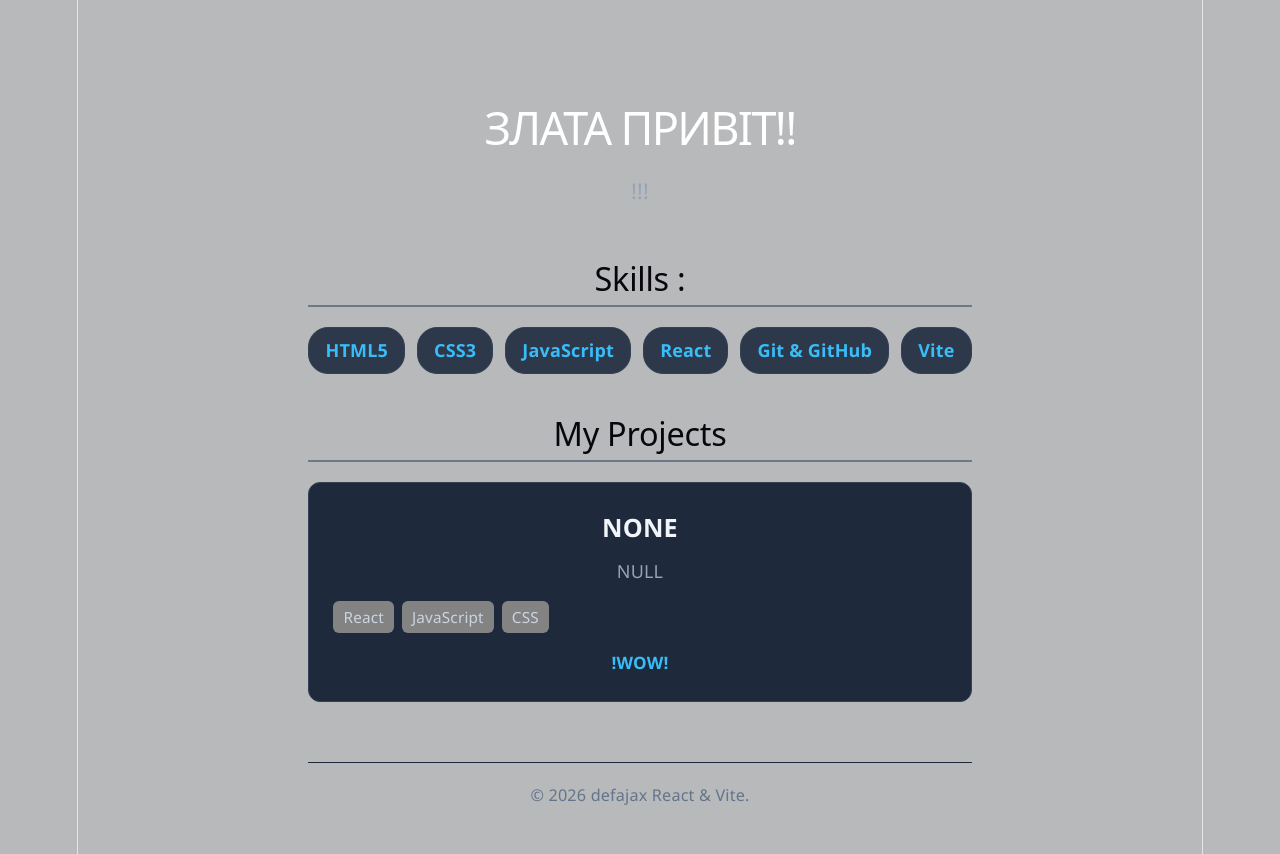
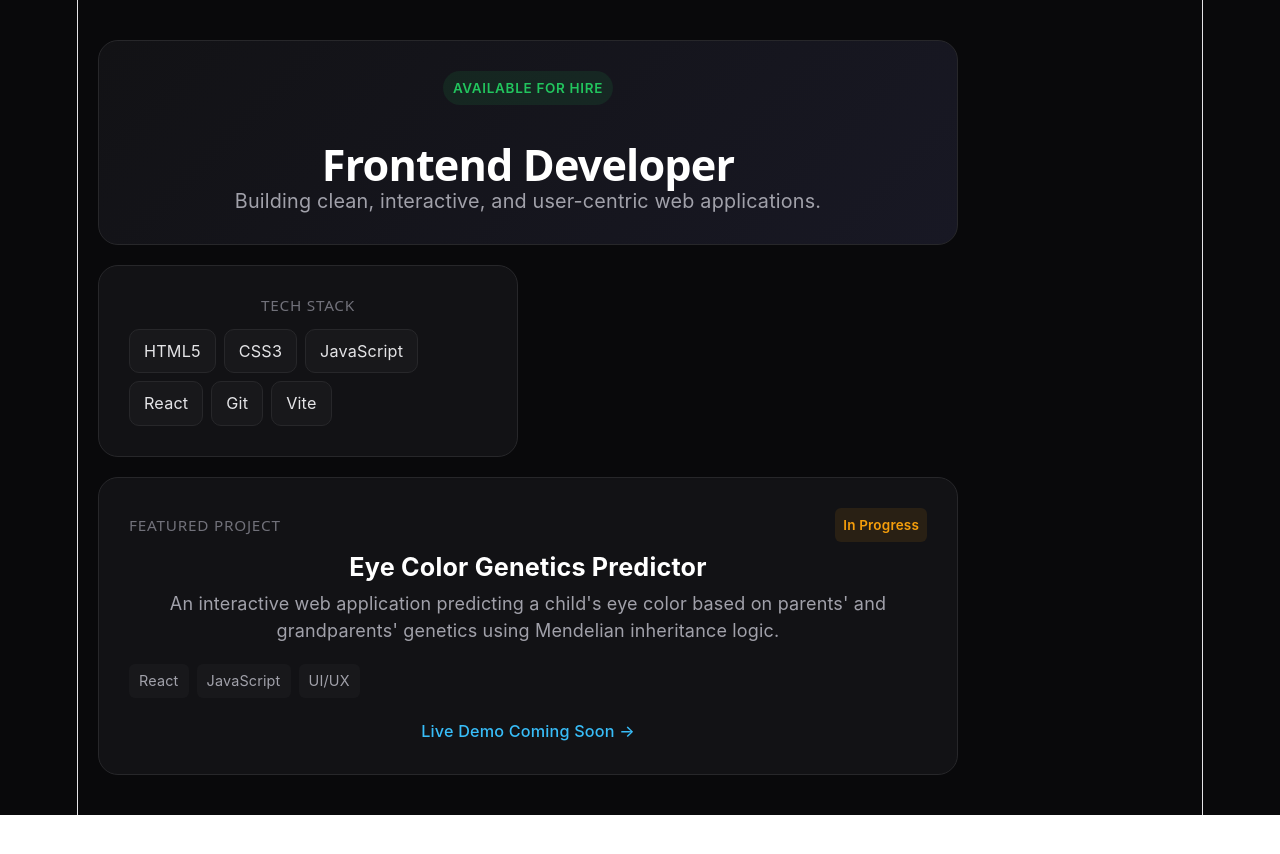
Before and after one commit to defajax/portfolio, a React app: page / in a window 1280 px wide. Shown: the top 854 px of the page. After the commit the page ends 815 px from the top, so only its background shows below. Built offline with nearby package versions, Linux system fonts and the light colour scheme; the HTML template or start-up script is replaced by a standard one.

Commit message:
design commit

```diff
--- a/src/App.css
+++ b/src/App.css
@@ -5,110 +5,154 @@
 }
 
 body {
-  font-family: 'Segoe UI', Tahoma, Geneva, Verdana, sans-serif;
-  background-color: #b8b9bb;
-  color: #f8fafc;
-  line-height: 1.6;
+  font-family: -apple-system, BlinkMacSystemFont, 'Segoe UI', Roboto, sans-serif;
+  background-color: #09090b;
+  color: #fafafa;
+  min-height: 100vh;
+  display: flex;
+  justify-content: center;
+  align-items: center;
 }
 
-.portfolio-container {
-  max-width: 800px;
-  margin: 0 auto;
-  padding: 60px 20px;
+.portfolio-wrapper {
+  width: 100%;
+  max-width: 900px;
+  padding: 40px 20px;
 }
 
-.hero {
-  text-align: center;
-  margin-bottom: 50px;
+.bento-container {
+  display: grid;
+  grid-template-columns: 1fr 1fr;
+  gap: 20px;
 }
 
-.hero h1 {
-  font-size: 2.5rem;
+.card {
+  background-color: #121215;
+  border: 1px solid #27272a;
+  border-radius: 20px;
+  padding: 30px;
+  transition: border-color 0.3s ease, transform 0.3s ease;
+}
+
+.card:hover {
+  border-color: #3f3f46;
+}
+
+.hero-card {
+  grid-column: span 2;
+  background: linear-gradient(135deg, #121215 0%, #181824 100%);
+}
+
+.badge {
+  display: inline-block;
+  background-color: rgba(34, 197, 94, 0.1);
+  color: #22c55e;
+  font-size: 0.75rem;
+  font-weight: 600;
+  padding: 4px 10px;
+  border-radius: 20px;
+  margin-bottom: 15px;
+  text-transform: uppercase;
+  letter-spacing: 0.05em;
+}
+
+.hero-card h1 {
+  font-size: 2.4rem;
   margin-bottom: 10px;
+  font-weight: 700;
+  letter-spacing: -0.02em;
   color: #ffffff;
 }
 
-.hero p {
-  font-size: 1.2rem;
-  color: #94a3b8;
+.hero-card p {
+  color: #a1a1aa;
+  font-size: 1.1rem;
 }
 
-section {
-  margin-bottom: 40px;
+.skills-card h2, .project-card h2 {
+  font-size: 0.85rem;
+  color: #71717a;
+  margin-bottom: 15px;
+  text-transform: uppercase;
+  letter-spacing: 0.05em;
 }
 
-section h2 {
-  font-size: 1.8rem;
-  margin-bottom: 20px;
-  border-bottom: 2px solid #6b788a;
-  padding-bottom: 8px;
+.skills-list {
+  display: flex;
+  flex-wrap: wrap;
+  gap: 8px;
 }
 
-.skills-grid {
-  display: flex;
-  flex-wrap: wrap;
-  gap: 12px;
-}
-
-.skill-tag {
-  background-color: #2d384a;
-  color: #38bdf8;
-  padding: 8px 16px;
-  border-radius: 20px;
-  font-weight: 600;
-  border: 1px solid #334155;
+.skills-list span {
+  background-color: #18181b;
+  color: #e4e4e7;
+  padding: 8px 14px;
+  border-radius: 10px;
+  font-size: 0.9rem;
+  border: 1px solid #27272a;
 }
 
 .project-card {
-  background-color: #1e293b;
-  border: 1px solid #334155;
-  border-radius: 12px;
-  padding: 24px;
-  transition: transform 0.2s, border-color 0.2s;
+  grid-column: span 2;
 }
 
-.project-card:hover {
-  transform: translateY(-4px);
-  border-color: #cfe4ed;
+.project-header {
+  display: flex;
+  justify-content: space-between;
+  align-items: center;
+  margin-bottom: 12px;
+}
+
+.project-header h2 {
+  margin-bottom: 0;
+}
+
+.project-status {
+  font-size: 0.75rem;
+  color: #f59e0b;
+  background-color: rgba(245, 158, 11, 0.1);
+  padding: 4px 8px;
+  border-radius: 6px;
+  font-weight: 600;
 }
 
 .project-card h3 {
   font-size: 1.4rem;
   margin-bottom: 10px;
-  color: #f1f5f9;
+  color: #ffffff;
 }
 
 .project-card p {
-  color: #94a3b8;
-  margin-bottom: 15px;
+  color: #a1a1aa;
+  margin-bottom: 20px;
+  line-height: 1.5;
 }
 
-.project-tech {
+.project-tags {
   display: flex;
   gap: 8px;
-  margin-bottom: 15px;
+  margin-bottom: 20px;
 }
 
-.project-tech span {
-  background-color: #838383;
-  color: #cbd5e1;
-  font-size: 0.85rem;
+.project-tags span {
+  background-color: #18181b;
+  color: #a1a1aa;
+  font-size: 0.8rem;
   padding: 4px 10px;
   border-radius: 6px;
 }
 
-.project-link {
-  display: inline-block;
+.coming-soon {
   color: #38bdf8;
-  font-weight: 600;
-  font-size: 0.95rem;
+  font-size: 0.9rem;
+  font-weight: 500;
 }
 
-footer {
-  text-align: center;
-  margin-top: 60px;
-  color: #64748b;
-  font-size: 0.9rem;
-  border-top: 1px solid #1e293b;
-  padding-top: 20px;
+@media (max-width: 768px) {
+  .bento-container {
+    grid-template-columns: 1fr;
+  }
+  .hero-card, .project-card {
+    grid-column: span 1;
+  }
 }
--- a/src/App.jsx
+++ b/src/App.jsx
@@ -2,47 +2,49 @@ import './App.css';
 
 function App() {
   return (
-    <div className="portfolio-container">
-      {/* Шапка / Hero */}
-      <header className="hero">
-        <h1>ЗЛАТА ПРИВIТ!!</h1>
-        <p>!!!</p>
-      </header>
+    <div className="portfolio-wrapper">
+      <main className="bento-container">
+        {/* Hero Card */}
+        <div className="card hero-card">
+          <span className="badge">Available for hire</span>
+          <h1>Frontend Developer</h1>
+          <p>Building clean, interactive, and user-centric web applications.</p>
+        </div>
 
-      {/* Секция Навыков */}
-      <section className="skills-section">
-        <h2>Skills :</h2>
-        <div className="skills-grid">
-          <span className="skill-tag">HTML5</span>
-          <span className="skill-tag">CSS3</span>
-          <span className="skill-tag">JavaScript</span>
-          <span className="skill-tag">React</span>
-          <span className="skill-tag">Git & GitHub</span>
-          <span className="skill-tag">Vite</span>
+        {/* Skills Card */}
+        <div className="card skills-card">
+          <h2>Tech Stack</h2>
+          <div className="skills-list">
+            <span>HTML5</span>
+            <span>CSS3</span>
+            <span>JavaScript</span>
+            <span>React</span>
+            <span>Git</span>
+            <span>Vite</span>
+          </div>
         </div>
-      </section>
 
-      {/* Секция Проектов */}
-      <section className="projects-section">
-        <h2>My Projects</h2>
-        <div className="project-card">
-          <h3>NONE</h3>
+        {/* Project Card */}
+        <div className="card project-card">
+          <div className="project-header">
+            <h2>Featured Project</h2>
+            <span className="project-status">In Progress</span>
+          </div>
+          <h3>Eye Color Genetics Predictor</h3>
           <p>
-            NULL
+            An interactive web application predicting a child&apos;s eye color based on
+            parents&apos; and grandparents&apos; genetics using Mendelian inheritance logic.
           </p>
-          <div className="project-tech">
+          <div className="project-tags">
             <span>React</span>
             <span>JavaScript</span>
-            <span>CSS</span>
+            <span>UI/UX</span>
           </div>
-          <span className="project-link">!WOW!</span>
+          <div className="project-footer">
+            <span className="coming-soon">Live Demo Coming Soon →</span>
+          </div>
         </div>
-      </section>
-
-      {/* Футер */}
-      <footer>
-        <p>© 2026 defajax React & Vite.</p>
-      </footer>
+      </main>
     </div>
   );
 }
```
